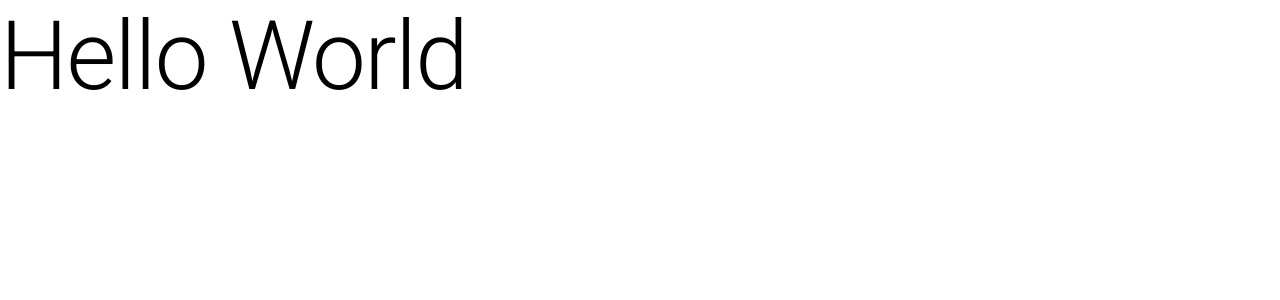
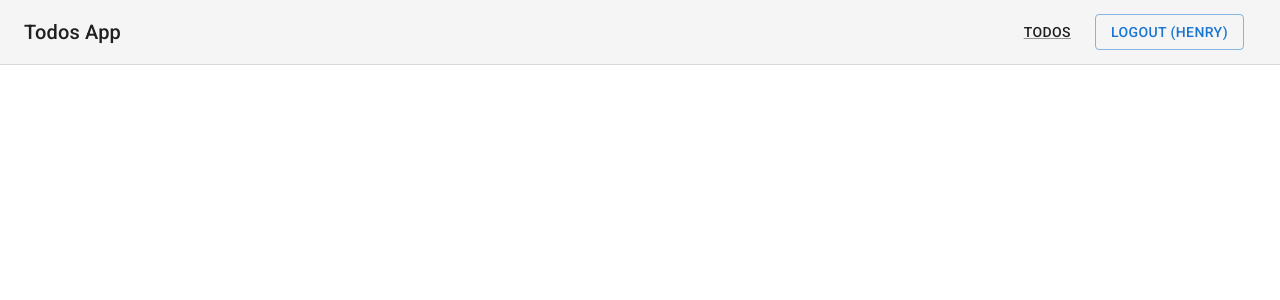
Before and after one commit to chrisw-dev01/app-django-react-todo, a React (Create React App) app in the folder frontend-react/: page / in a window 1280 px wide. Shown: the top 300 px of the page. Built offline with nearby package versions, Linux system fonts and the light colour scheme.

Commit message:
feat(frontend): implement navbar

```diff
--- a/frontend-react/src/App.js
+++ b/frontend-react/src/App.js
@@ -1,7 +1,21 @@
 import * as React from 'react';
-import { Switch, Route, Link } from 'react-router-dom';
+import AppBar from '@mui/material/AppBar';
 import Box from '@mui/material/Box';
+import Button from '@mui/material/Button';
+import Card from '@mui/material/Card';
+import CardActions from '@mui/material/CardActions';
+import CardContent from '@mui/material/CardContent';
+import CardHeader from '@mui/material/CardHeader';
+import CssBaseline from '@mui/material/CssBaseline';
+import Grid from '@mui/material/Grid';
+import StarIcon from '@mui/icons-material/StarBorder';
+import Toolbar from '@mui/material/Toolbar';
 import Typography from '@mui/material/Typography';
+import Link from '@mui/material/Link';
+import GlobalStyles from '@mui/material/GlobalStyles';
+import Container from '@mui/material/Container';
+
+// import { Switch, Route, Link } from 'react-router-dom';
 
 import '@fontsource/roboto/300.css';
 import '@fontsource/roboto/400.css';
@@ -14,13 +28,46 @@ import TodosList from './components/todos-list';
 import Login from './components/login';
 import Signup from './components/signup';
 
+let user = "Henry";
+
 function App() {
   return (
-    <Box sx={{ width: '100%', maxWidth: 500 }}>
-      <Typography variant="h1" component="div" gutterBottom>
-        Hello World
-      </Typography>
-    </Box>
+    <AppBar
+        position="static"
+        color="default"
+        elevation={0}
+        sx={{ borderBottom: (theme) => `1px solid ${theme.palette.divider}` }}
+      >
+        <Toolbar sx={{ flexWrap: 'wrap' }}>
+          <Typography variant="h6" color="inherit" noWrap sx={{ flexGrow: 1 }}>
+            Todos App
+          </Typography>
+          <nav>
+            <Link
+              variant="button"
+              color="text.primary"
+              href="/todos"
+              sx={{ my: 1, mx: 1.5 }}
+            >
+              Todos
+            </Link>
+          </nav>
+          { user ? (
+            <Button href="#" variant="outlined" sx={{ my: 1, mx: 1.5 }}>
+              Logout ({user})
+            </Button>
+          ) : (
+            <>
+              <Button href="/login" variant="outlined" sx={{ my: 1, mx: 1.5 }}>
+                Login
+              </Button>
+              <Button href="/signup" variant="outlined" sx={{ my: 1, mx: 1.5 }}>
+                Signup
+              </Button>
+            </>
+          )}
+        </Toolbar>
+      </AppBar>
   );
 }
 
```
